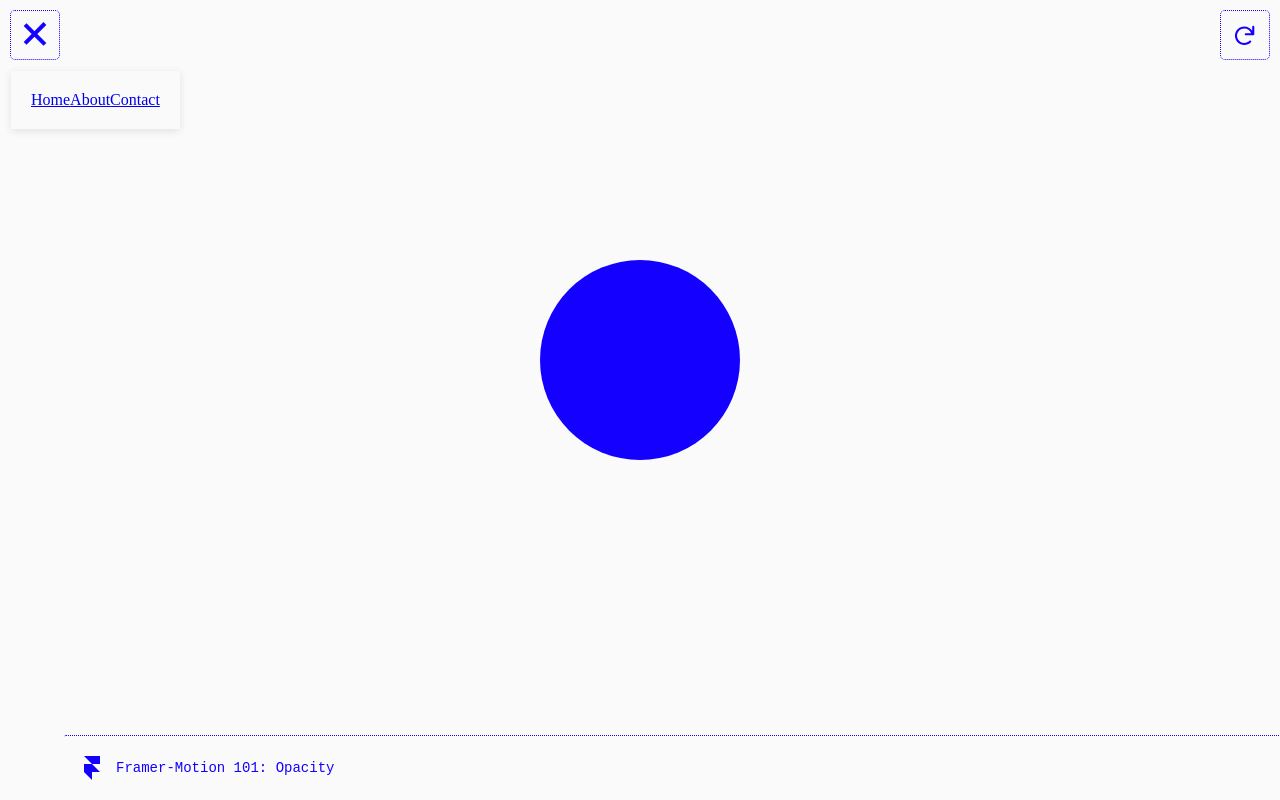
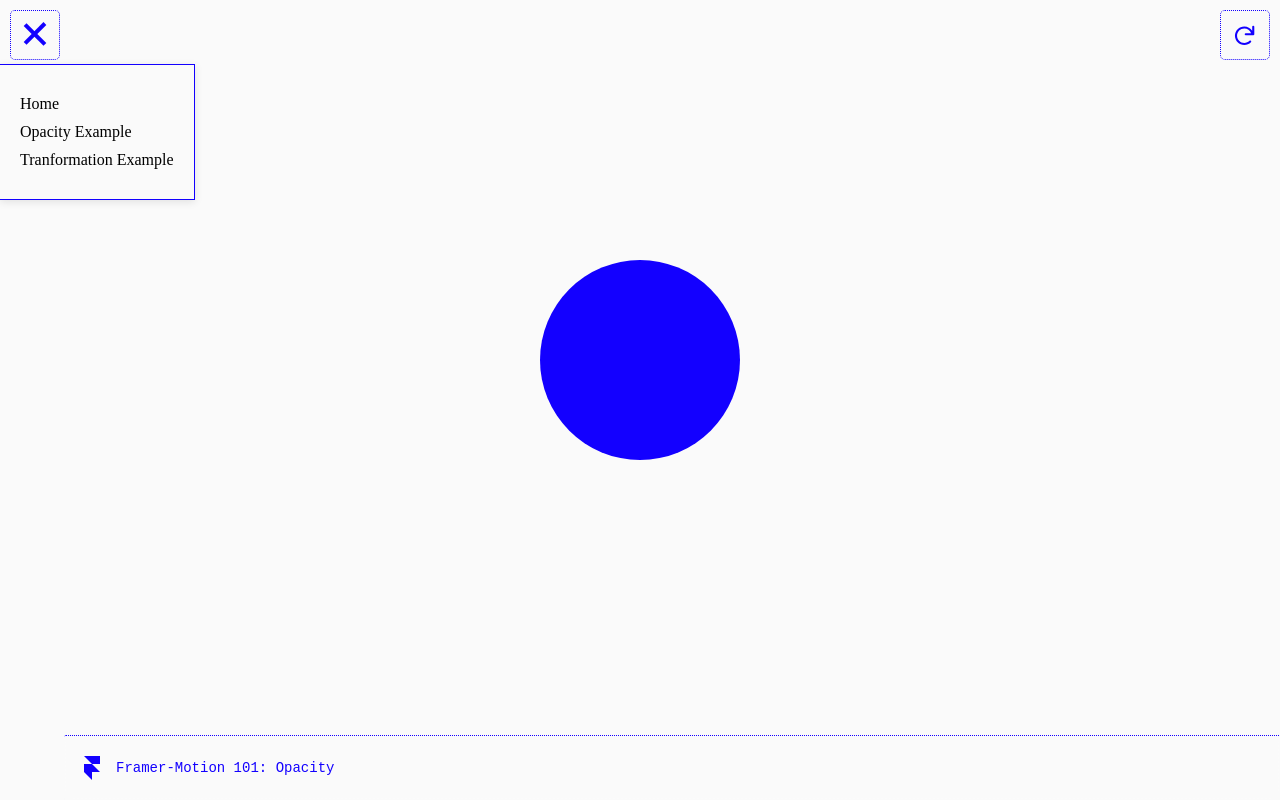
Before and after one commit to llevasseur/framer-motion, a React (Vite) app in the folder client/: page / in a window 1280 px wide. Both pictures are taken after a click on the element 35 px from the left and 25 px from the top of the page. Built offline with nearby package versions, Linux system fonts and the light colour scheme.

Commit message:
add - Nav functional

```diff
--- a/client/src/App.jsx
+++ b/client/src/App.jsx
@@ -8,12 +8,17 @@ import HomePage from "./pages/HomePage/HomePage";
 import Footer from "./components/Footer/Footer";
 
 function App() {
-  const [location, setLocation] = useState(useLocation());
+  const location = useLocation();
+  const [pageData, setPageData] = useState({
+    color: "#1300ff",
+    type: "Opacity",
+  });
 
   const handleRefresh = () => {
     window.location.reload();
   };
 
+  useEffect(() => {
     const getPageData = () => {
       switch (location.pathname) {
         case "/square":
@@ -24,17 +29,20 @@ function App() {
           return { color: "#1300ff", type: "Opacity" }; //$blue
       }
     };
+    setPageData(getPageData());
+  }, [location]);
+
   return (
     <>
-      <Nav {...getPageData()} />
-      <Refresh color={getPageData().color} onClick={() => handleRefresh()} />
       <Routes>
         <Route path="/" element={<HomePage />} />
         <Route path="/circle" element={<HomePage type="circle" />} />
         <Route path="/square" element={<HomePage type="square" />} />
         <Route path="/*" element={<h1>404 Not Found</h1>} />
       </Routes>
-      <Footer {...getPageData()} />
+      <Nav {...pageData} />
+      <Refresh color={pageData.color} onClick={handleRefresh} />
+      <Footer {...pageData} />
     </>
   );
 }
--- a/client/src/components/Footer/Footer.jsx
+++ b/client/src/components/Footer/Footer.jsx
@@ -14,7 +14,7 @@ const box = {
 const Footer = ({ color, type }) => {
   const style = {
     color: color,
-    border: `0.5px dotted ${color}`,
+    borderTop: `0.5px dotted ${color}`,
     borderBottom: "none",
     borderRight: "none",
     borderLeft: "none",
--- a/client/src/components/Hamburger/Hamburger.jsx
+++ b/client/src/components/Hamburger/Hamburger.jsx
@@ -21,12 +21,17 @@ const Hamburger = ({ color, type }) => {
     backgroundColor: color,
   };
 
+  const menuStyle = {
+    border: `1px solid ${color}`,
+    borderLeft: "none",
+  };
+
   const toggleMenu = () => {
     setIsOpen(!isOpen);
   };
 
   return (
-    <nav>
+    <>
       <motion.div
         className="hamburger"
         variants={hamburger}
@@ -43,21 +48,21 @@ const Hamburger = ({ color, type }) => {
           <div className="hamburger__icon__line" style={lineStyle}></div>
           <div className="hamburger__icon__line" style={lineStyle}></div>
         </div>
+      </motion.div>
       {isOpen && (
-          <div className="menu">
-            <Link to="/" onClick={toggleMenu}>
+        <div className="menu" style={menuStyle}>
+          <Link to="/" onClick={toggleMenu} className="menu__item">
             Home
           </Link>
-            <Link to="/about" onClick={toggleMenu}>
-              About
+          <Link to="/circle" onClick={toggleMenu} className="menu__item">
+            Opacity Example
           </Link>
-            <Link to="/contact" onClick={toggleMenu}>
-              Contact
+          <Link to="/square" onClick={toggleMenu} className="menu__item">
+            Tranformation Example
           </Link>
         </div>
       )}
-      </motion.div>
-    </nav>
+    </>
   );
 };
 
--- a/client/src/components/Hamburger/Hamburger.scss
+++ b/client/src/components/Hamburger/Hamburger.scss
@@ -44,13 +44,15 @@
     }
 
     &--open &__line:nth-child(1) {
-      $length: 3px;
+      @include mobile {
+        $length: 2.5px;
+        transform: rotate(45deg) translate($length, $length);
+      }
 
       @include tablet {
         $length: 6px;
+        transform: rotate(45deg) translate($length, $length);
       }
-
-      transform: rotate(45deg) translate($length, $length);
     }
 
     &--open &__line:nth-child(2) {
@@ -58,30 +60,46 @@
     }
 
     &--open &__line:nth-child(3) {
-      $length: 4px;
+      @include mobile {
+        $length: 3.1px;
+        transform: rotate(-45deg) translate($length, -$length);
+      }
+
       @include tablet {
         $length: 7.5px;
+        transform: rotate(-45deg) translate($length, -$length);
       }
-      transform: rotate(-45deg) translate($length, -$length);
     }
   }
 }
 
 .menu {
   position: absolute;
-  top: 40px;
+  top: 52px;
   left: 0;
 
   background-color: $white;
-  border: 1px color #ccc;
   box-shadow: 0 2px 8px rgba(0, 0, 0, 0.1);
 
   padding: 10px;
   z-index: 5px;
 
   @include tablet {
-    top: 60px;
+    top: 64px;
 
     padding: 20px;
   }
+
+  &__item {
+    display: block;
+    margin: 10px 0;
+    text-decoration: none;
+    color: black;
+    z-index: 6;
+  }
 }
+
+.menu a:hover {
+  cursor: pointer;
+  color: $yellow;
+}
--- a/client/src/pages/HomePage/HomePage.jsx
+++ b/client/src/pages/HomePage/HomePage.jsx
@@ -21,7 +21,7 @@ const HomePage = ({ type }) => {
       }
     };
     applyType();
-  }, []);
+  }, [type]);
 
   return (
     <>
--- a/client/src/styles/_mixins.scss
+++ b/client/src/styles/_mixins.scss
@@ -7,6 +7,11 @@
 }
 
 // screen breakpoints
+@mixin mobile {
+  @media screen and (min-width: $mobile-breakpoint) {
+    @content;
+  }
+}
 @mixin tablet {
   @media screen and (min-width: $tablet-breakpoint) {
     @content;
--- a/client/src/styles/_variables.scss
+++ b/client/src/styles/_variables.scss
@@ -16,3 +16,4 @@ $accent: $blue;
 
 $tablet-breakpoint: 768px;
 $desktop-breakpoint: 1280px;
+$mobile-breakpoint: 320px;
```
Lines whose indentation alone changed are shown as unchanged.
